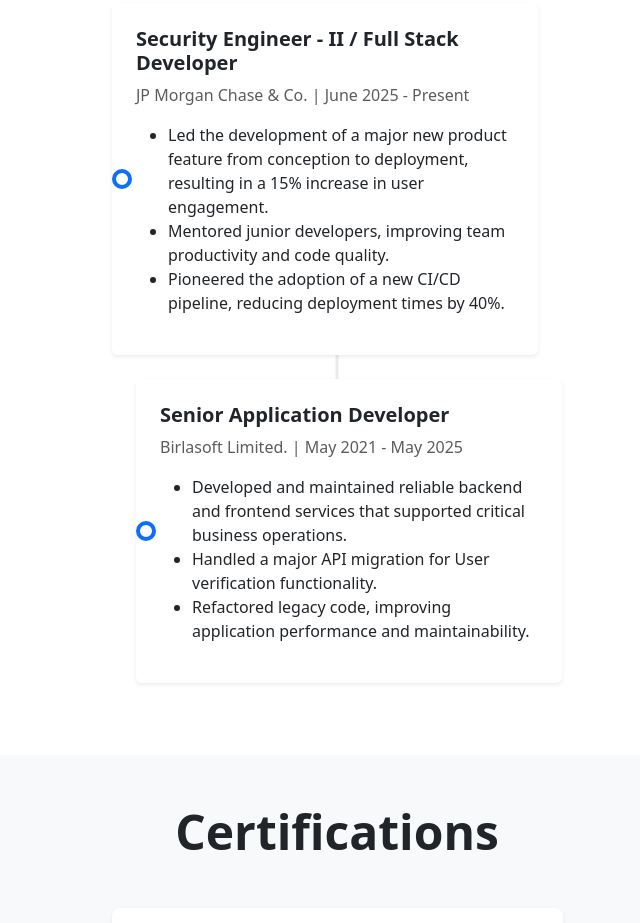
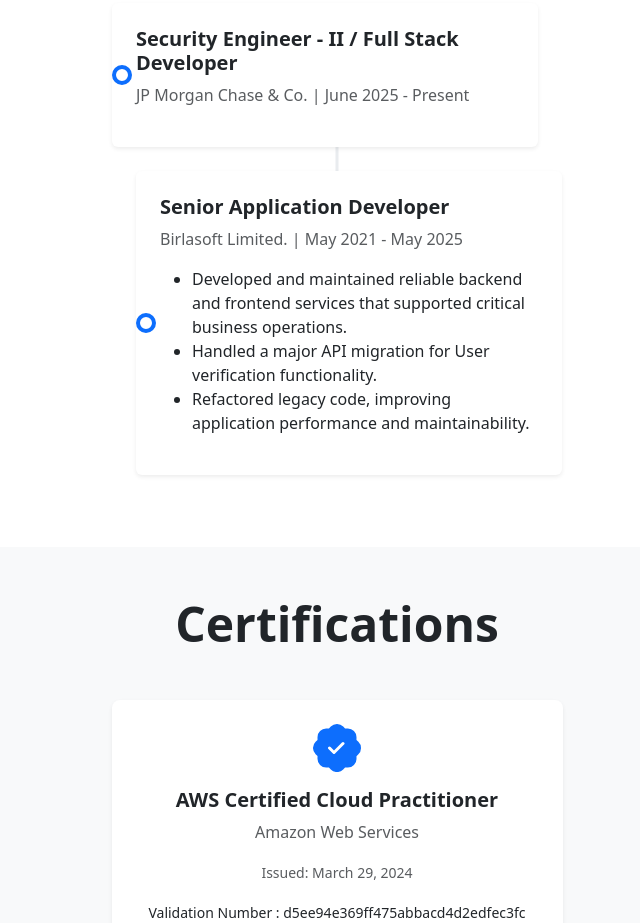
Before and after one commit to Lazy-Coder-0-1/my-portfolio, a React (Vite) app: page / in a window 1280 px wide. Shown: the part 2400-3323 px from the top of the page, without its empty margins (303-943 px from the left). Built offline with nearby package versions, Linux system fonts and the light colour scheme.

Commit message:
updated exp

```diff
--- a/src/components/Experience.jsx
+++ b/src/components/Experience.jsx
@@ -7,10 +7,9 @@
             role: 'Security Engineer - II / Full Stack Developer',
             duration: 'June 2025 - Present',
             achievements: [
-                'Led the development of a major new product feature from conception to deployment, resulting in a 15% increase in user engagement.',
-                'Mentored junior developers, improving team productivity and code quality.',
-                'Pioneered the adoption of a new CI/CD pipeline, reducing deployment times by 40%.'
-            ]
+
+            ],
+            showInUI: true
         },
         {
             company: 'Birlasoft Limited.',
@@ -20,14 +19,15 @@
                 'Developed and maintained reliable backend and frontend services that supported critical business operations.',
                 'Handled a major API migration for User verification functionality.',
                 'Refactored legacy code, improving application performance and maintainability.'
-            ]
+            ],
+            showInUI: true
         }
     ];
     return (
         <Section id="experience" title="Work Experience" bg="bg-white">
             <div className="position-relative mx-auto" style={{maxWidth: '900px'}}>
                 <div className="position-absolute top-0 bottom-0 start-50 translate-middle-x d-none d-md-block" style={{width: '3px', backgroundColor: '#e9ecef'}}></div>
-                {experiencesData.map((exp, index) => (
+                {experiencesData.filter(e => e.showInUI).map((exp, index) => (
                     <div key={index} className={`row g-0 mb-4 justify-content-center`}>
                         <div className="col-md-6"><div className={`position-relative ${index % 2 === 0 ? 'me-md-4' : 'ms-md-4'}`}>
                             <div className="position-absolute top-50 translate-middle-y bg-white border border-primary border-4 rounded-circle d-none d-md-block" style={{width: '20px', height: '20px', [index % 2 === 0 ? 'end' : 'start']: '-10px', zIndex: 1}}></div>
```
